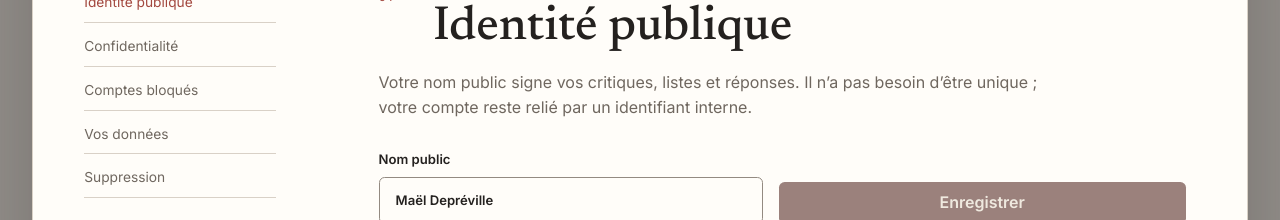
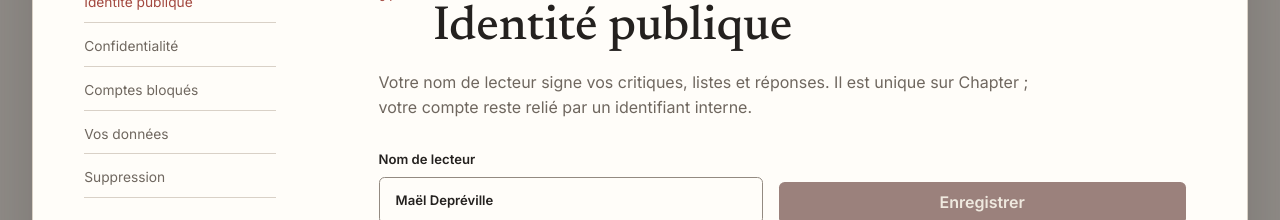
Before and after one commit to maeldepreville/chapter, a Next.js app: page /reglages in a window 1280 px wide. Shown: the part 456-676 px from the top of the page. Built offline with nearby package versions, Linux system fonts and the light colour scheme.

Commit message:
Align reader name wording in settings

```diff
--- a/app/p5-trust.tsx
+++ b/app/p5-trust.tsx
@@ -139,9 +139,9 @@ export function TrustSettings({ publicName, privateRecordCount, privateNoteCount
         <div className="trust-sections">
           <section id="identity" className="trust-section" aria-labelledby="identity-title">
             <div className="trust-section-heading"><span>01</span><div><p className="eyebrow">Ce que les autres voient</p><h2 id="identity-title">Identité publique</h2></div></div>
-            <p className="trust-section-intro">Votre nom public signe vos critiques, listes et réponses. Il n’a pas besoin d’être unique ; votre compte reste relié par un identifiant interne.</p>
+            <p className="trust-section-intro">Votre nom de lecteur signe vos critiques, listes et réponses. Il est unique sur Chapter ; votre compte reste relié par un identifiant interne.</p>
             <div className="trust-form-row">
-              <label htmlFor="p5-public-name"><span>Nom public</span><Input id="p5-public-name" value={nameDraft} maxLength={60} onChange={(event) => setNameDraft(event.target.value)} /></label>
+              <label htmlFor="p5-public-name"><span>Nom de lecteur</span><Input id="p5-public-name" value={nameDraft} maxLength={40} onChange={(event) => setNameDraft(event.target.value)} /></label>
               <button className="chapter-button chapter-button--primary" type="button" disabled={!nameDraft.trim() || nameDraft.trim() === publicName} onClick={saveIdentity}>Enregistrer</button>
             </div>
             <button className="text-action" type="button" onClick={onEditPhoto}>Modifier ma photo facultative</button>
```
Also changed, not shown: 1 other file (tests, documents, lock files or other folders).
